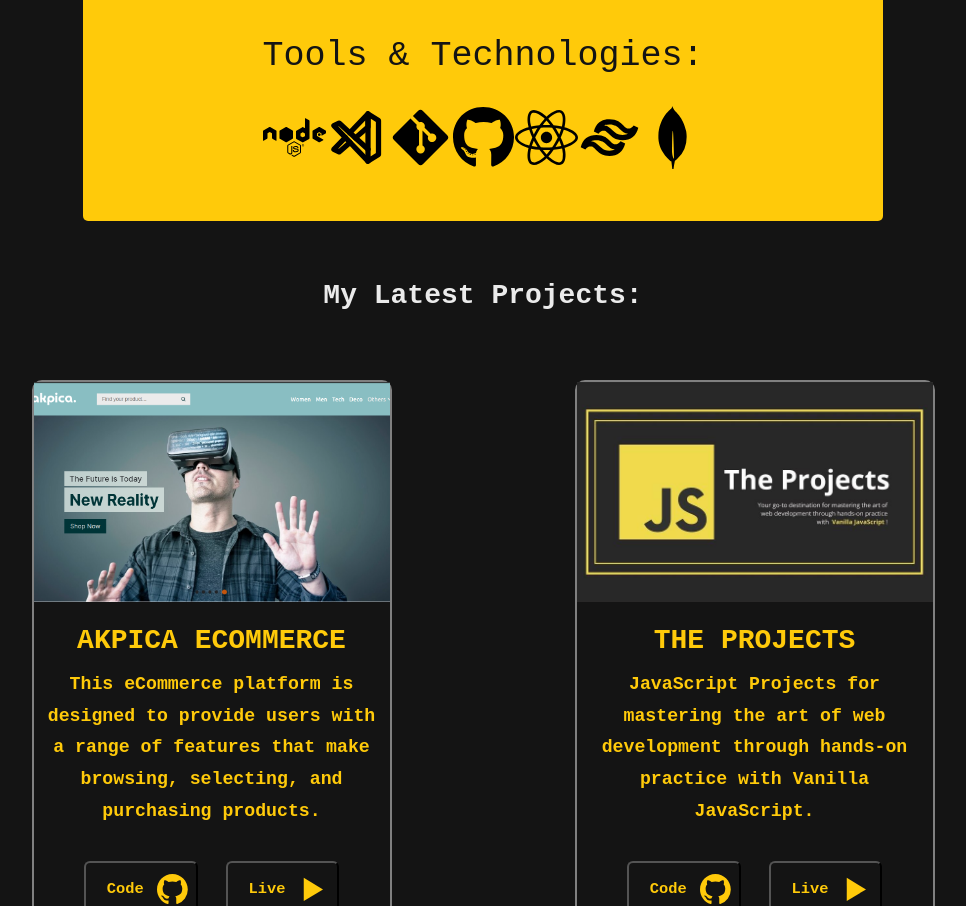
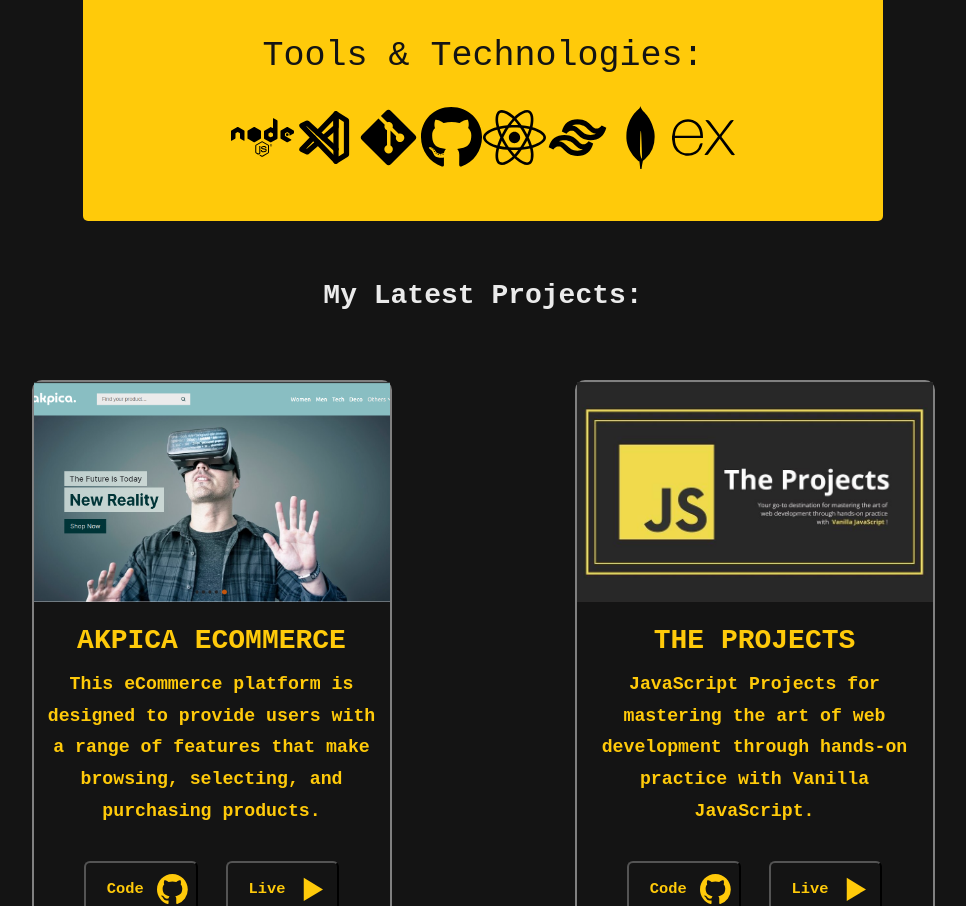
Before and after one commit to Cmbs86/cmbs86-portfolio, a React (Vite) app: page / in a window 1280 px wide. Shown: the part 1608-2514 px from the top of the page, without its empty margins (157-1123 px from the left). Built offline with nearby package versions, Linux system fonts and the light colour scheme; a web font is replaced by a local one.

Commit message:
add express icon

```diff
--- a/src/components/Main.jsx
+++ b/src/components/Main.jsx
@@ -10,6 +10,7 @@ import { FaNode } from "react-icons/fa";
 import { FaReact } from "react-icons/fa6";
 import { RiTailwindCssLine } from "react-icons/ri";
 import { SiMongodb } from "react-icons/si";
+import { SiExpress } from "react-icons/si";
 import ProjectCard from "./Projects/ProjectCard.jsx";
 
 //images
@@ -39,6 +40,7 @@ function Main() {
                 <FaReact />
                 <RiTailwindCssLine />
                 <SiMongodb />
+                <SiExpress />
               </div>
             </div>
           </section>
```
